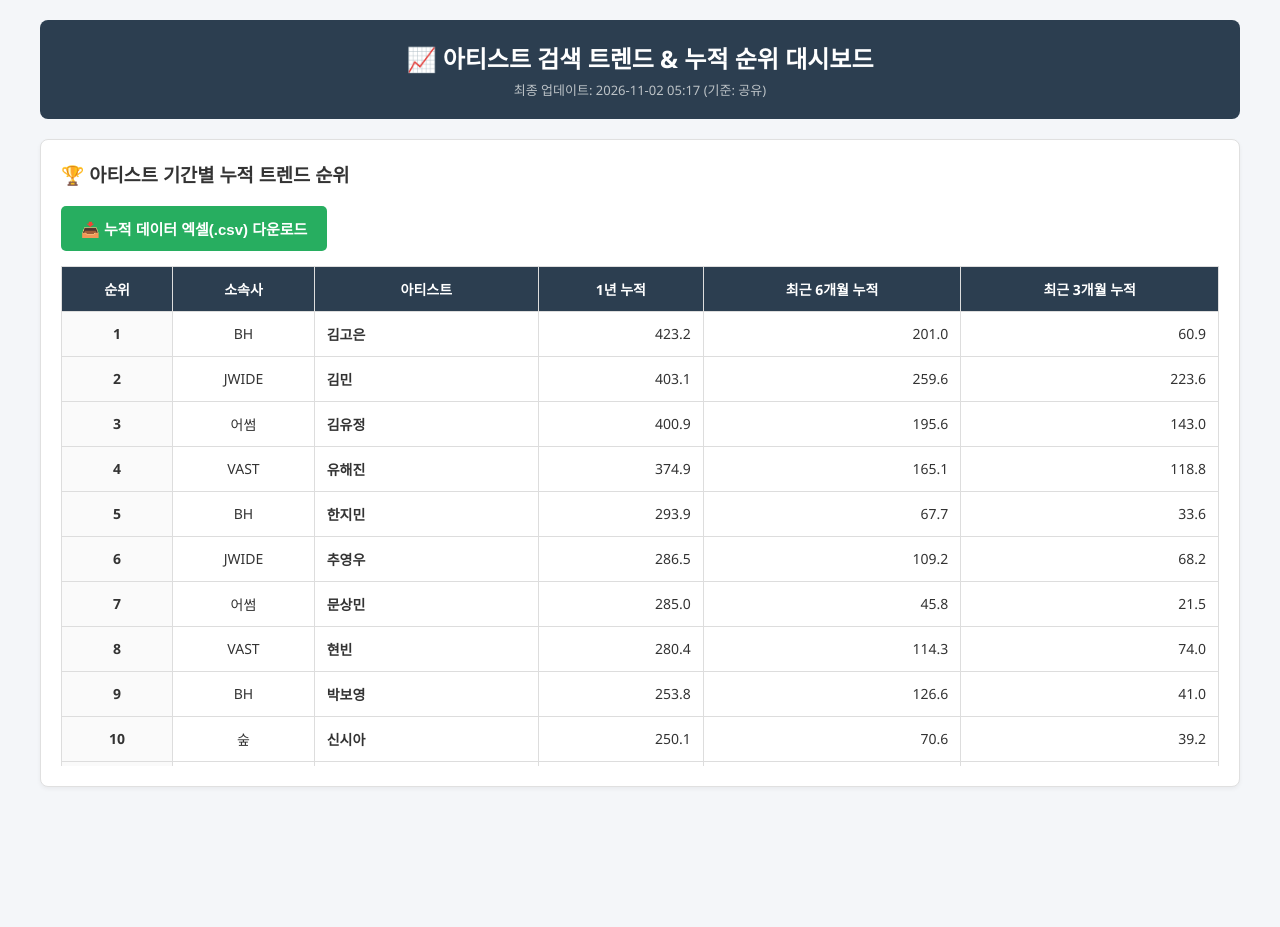
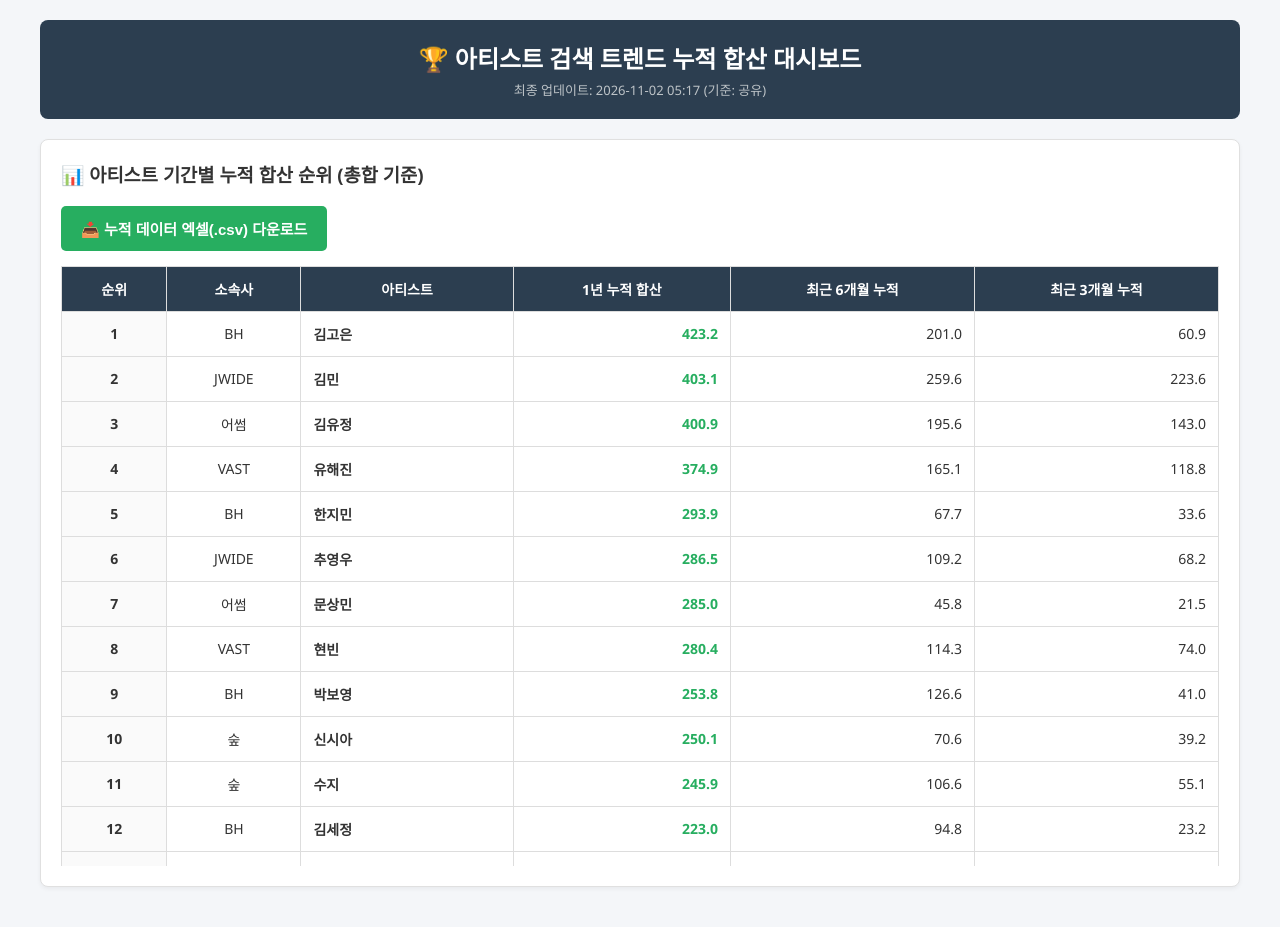
Before and after one commit to withoutloves9/insta-dashboard, a plain HTML site: page index.html in a window 1280 px wide. Before the commit the page ends 827 px from the top, so only its background shows below. Drawn offline with Linux system fonts and the light colour scheme.

Commit message:
index.html 업데이트

```diff
--- a/index.html
+++ b/index.html
@@ -3,8 +3,8 @@
 <head>
     <meta charset="UTF-8">
     <meta name="viewport" content="width=device-width, initial-scale=1.0">
-    <title>아티스트 검색 트렌드 대시보드</title>
-    <!-- 외부 trends_data.js 로드 (에러 방지 예외 처리 포함) -->
+    <title>아티스트 누적 트렌드 대시보드</title>
+    <!-- 외부 trends_data.js 로드 -->
     <script src="trends_data.js" onerror="console.log('로컬 trends_data.js 로드 전 - 기본 모드로 동작합니다.')"></script>
     <style>
         body {
@@ -70,7 +70,7 @@
         }
         .table-responsive {
             overflow-x: auto;
-            max-height: 500px;
+            max-height: 600px;
             overflow-y: auto;
         }
         .text-center { text-align: center; }
@@ -82,13 +82,13 @@
 
 <div class="container">
     <header>
-        <h1>📈 아티스트 검색 트렌드 & 누적 순위 대시보드</h1>
+        <h1>🏆 아티스트 검색 트렌드 누적 합산 대시보드</h1>
         <p id="updateTime" style="margin: 5px 0 0 0; font-size: 13px; color: #bdc3c7;"></p>
     </header>
 
-    <!-- 📊 아티스트 기간별 누적 트렌드 순위 및 엑셀 다운로드 카드 -->
+    <!-- 📊 기간별 누적 트렌드 순위 및 엑셀 다운로드 카드 -->
     <div class="card">
-        <h3 style="margin-top: 0;">🏆 아티스트 기간별 누적 트렌드 순위</h3>
+        <h3 style="margin-top: 0;">📊 아티스트 기간별 누적 합산 순위 (총합 기준)</h3>
         <button class="btn-download" onclick="downloadExcel()">📥 누적 데이터 엑셀(.csv) 다운로드</button>
 
         <div class="table-responsive">
@@ -98,7 +98,7 @@
                         <th>순위</th>
                         <th>소속사</th>
                         <th>아티스트</th>
-                        <th>1년 누적</th>
+                        <th>1년 누적 합산</th>
                         <th>최근 6개월 누적</th>
                         <th>최근 3개월 누적</th>
                     </tr>
@@ -116,7 +116,6 @@ window.addEventListener('DOMContentLoaded', () => {
     const trendData = window.TRENDS_DATA || window.WINDOW_TRENDS_DATA;
 
     if (trendData) {
-        // 업데이트 시간 표시
         if (trendData.updatedAt) {
             document.getElementById('updateTime').innerText = `최종 업데이트: ${trendData.updatedAt} (기준: ${trendData.anchor})`;
         }
@@ -138,7 +137,7 @@ window.addEventListener('DOMContentLoaded', () => {
                     <td class="text-center" style="background: #fafafa; font-weight: bold;">${index + 1}</td>
                     <td class="text-center">${artist.agency}</td>
                     <td class="text-left" style="font-weight: bold;">${artist.name}</td>
-                    <td class="text-right">${(summary.total_1year || 0).toLocaleString(undefined, {minimumFractionDigits: 1, maximumFractionDigits: 1})}</td>
+                    <td class="text-right" style="color: #27ae60; font-weight: bold;">${(summary.total_1year || 0).toLocaleString(undefined, {minimumFractionDigits: 1, maximumFractionDigits: 1})}</td>
                     <td class="text-right">${(summary.total_6months || 0).toLocaleString(undefined, {minimumFractionDigits: 1, maximumFractionDigits: 1})}</td>
                     <td class="text-right">${(summary.total_3months || 0).toLocaleString(undefined, {minimumFractionDigits: 1, maximumFractionDigits: 1})}</td>
                 `;
@@ -150,7 +149,7 @@ window.addEventListener('DOMContentLoaded', () => {
     }
 });
 
-// 1년, 6개월, 3개월 누적 합산 데이터가 포함된 CSV 다운로드 함수
+// 누적 합산 데이터가 포함된 CSV 다운로드 함수
 function downloadExcel() {
     const trendData = window.TRENDS_DATA || window.WINDOW_TRENDS_DATA;
     if (!trendData || !trendData.artists) {
```
